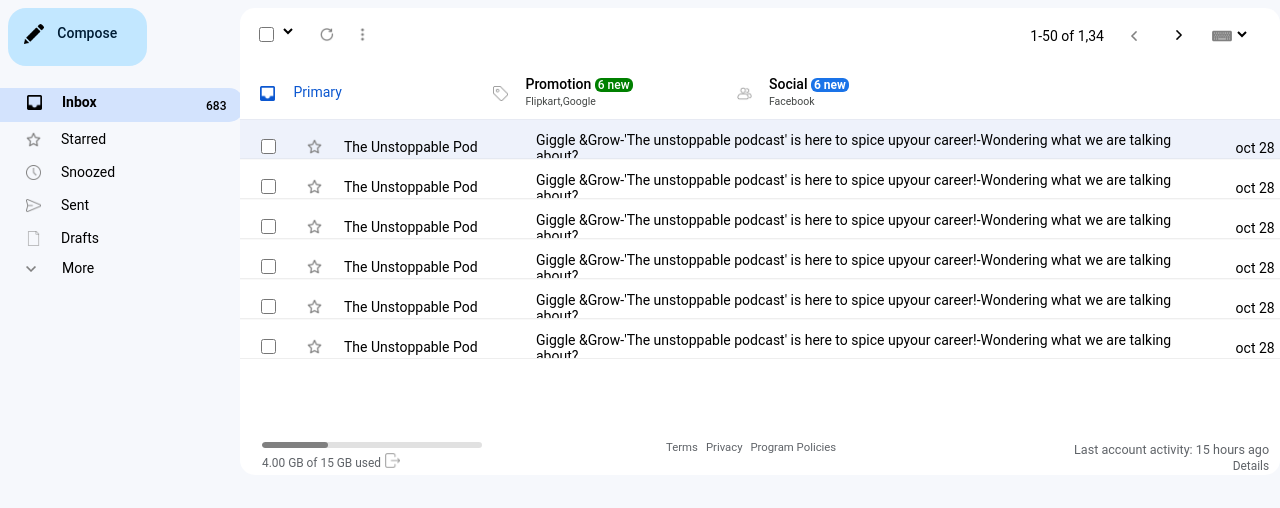
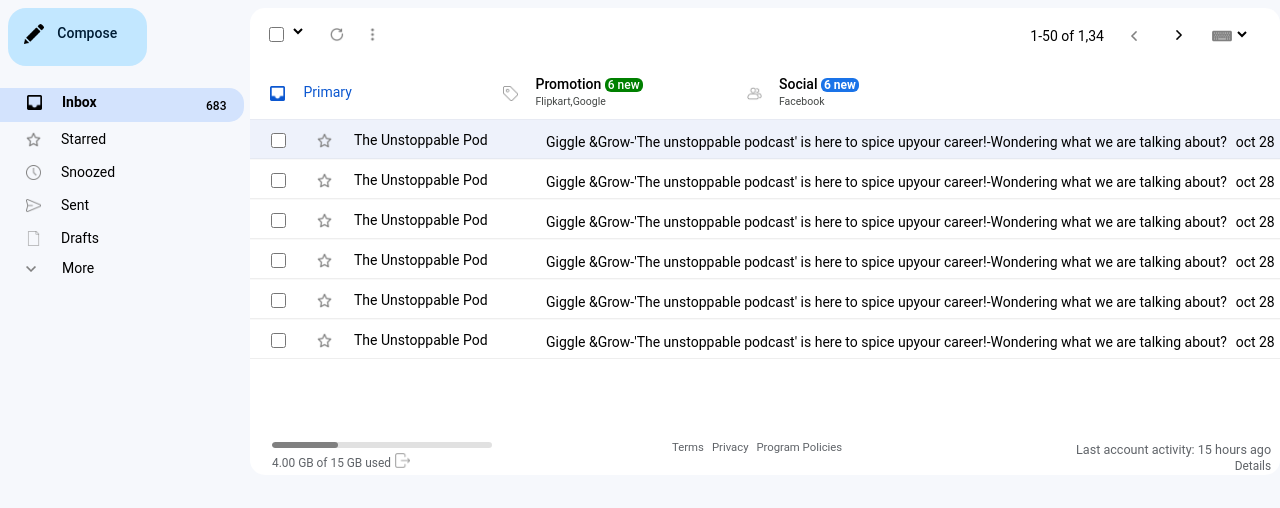
Before and after one commit to VishnuMelath/GmailClone, a plain HTML site: page src/index.html in a window 1280 px wide. Shown: the part 66-574 px from the top of the page. Drawn offline with Linux system fonts and the light colour scheme.

Commit message:
Update index.css

```diff
--- a/src/index.css
+++ b/src/index.css
@@ -6,13 +6,14 @@
     font-size: 14px;
     letter-spacing: normal;
     overflow: hidden;
+    white-space: nowrap;
 }
 body {
 
     margin: 0;
     padding: 0;
     height: 100vh;
-    width: 100vw;
+    width: 100%;
     background-color: #f6f8fc;
     max-width: vw;
     max-height: vh;
@@ -21,7 +22,7 @@ body {
 
 .container {
     height: 100vh;
-    width: 100vw;
+    width: 100%;
     background-color: transparent;
     margin: 0%;
     display: block;
@@ -183,7 +184,7 @@ body {
 }
 .listitem
 {
-
+    white-space: nowrap;
     display: inline-block;
     width: 240px;
     height:30px;
@@ -198,6 +199,7 @@ body {
 }
 .listitem0
 {
+    white-space: nowrap;
     padding: 1px;
     padding-top: 2px;
     width: 240px;
@@ -218,7 +220,7 @@ body {
 .sidebar
 {
      display: inline-block;
-     min-width: 240px;
+     min-width: 250px;
 }
 .scroll
 {
@@ -230,9 +232,9 @@ body {
 
     background-color: white;
    width:1265px;
-   height: 75%;
-
+   height: 100%;
    border-radius: 15px;
+   display: block;
 }
 .body{
 padding-top: 0px;
@@ -522,6 +524,7 @@ text-decoration: underline;
    display: flex;
    justify-content: right;
    width: 20%;
+   height: 100%;
 }
 #lastseen
 {
```
